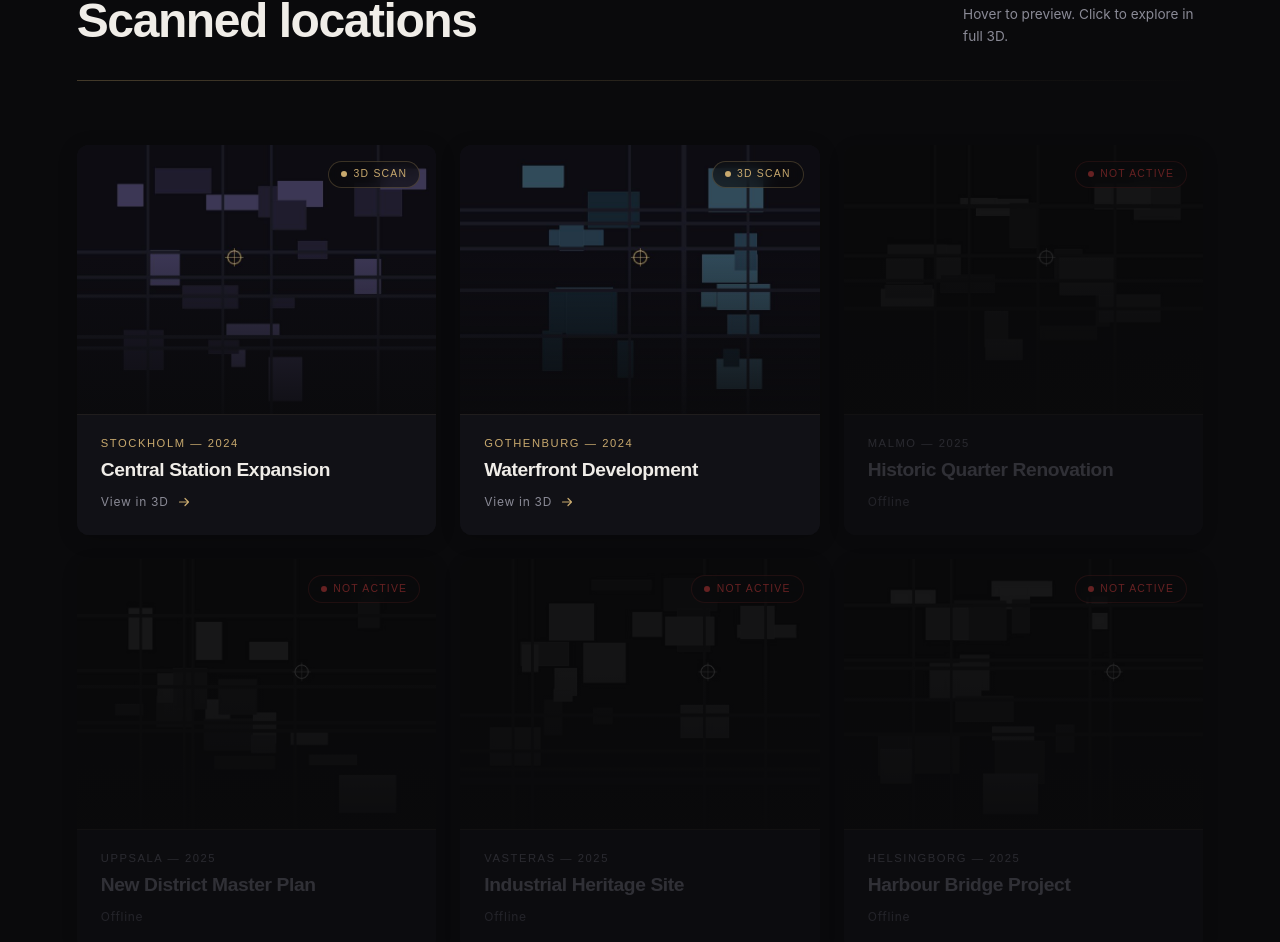
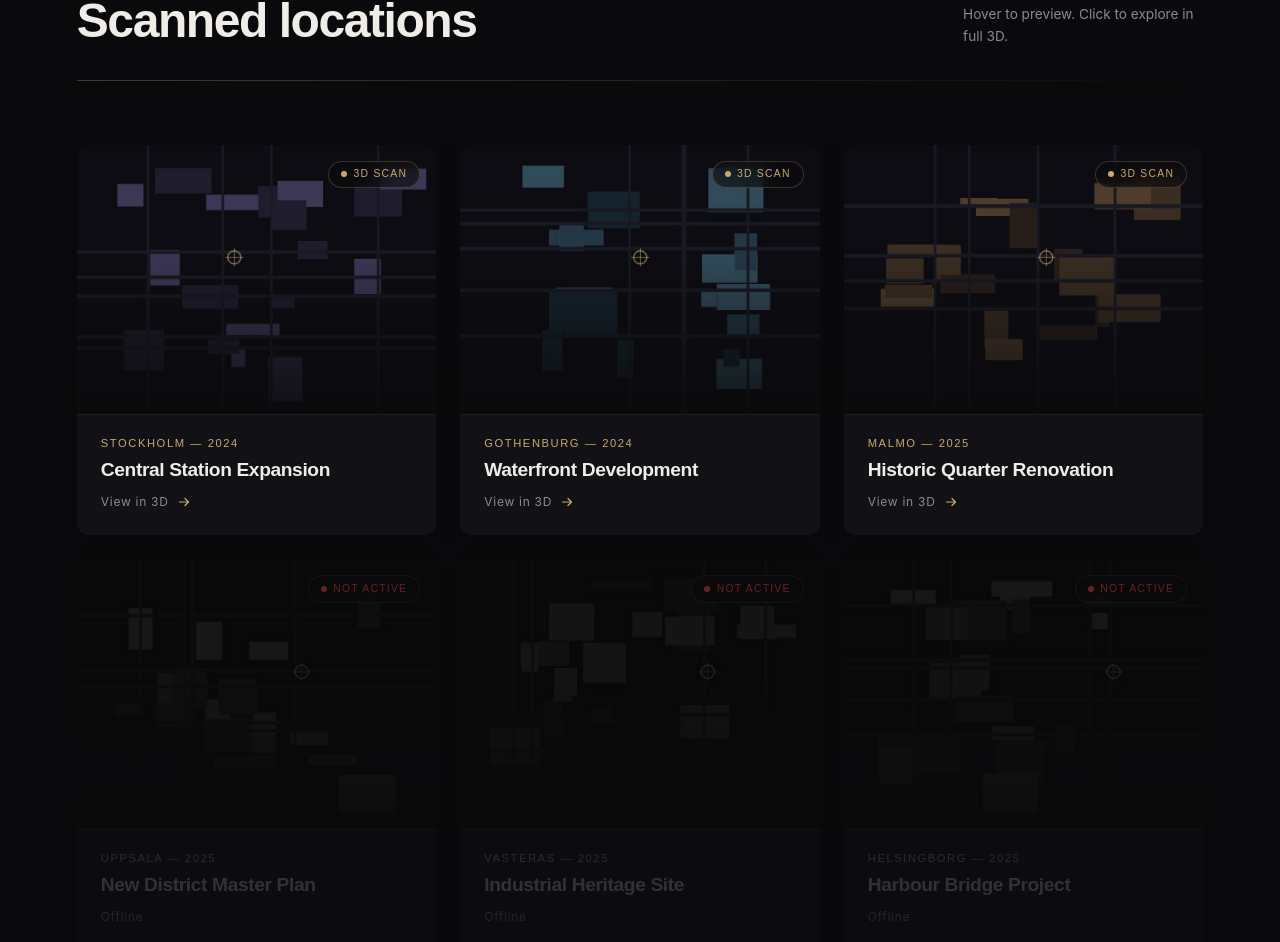
Before and after one commit to siblon06-source/GaussianWebsite, a Next.js app: page / in a window 1280 px wide. Shown: the part 934-1876 px from the top of the page. Built offline with nearby package versions, Linux system fonts and the light colour scheme.

Commit message:
Lagt till ett tredje 3D-scan

```diff
--- a/src/components/SplatCard.tsx
+++ b/src/components/SplatCard.tsx
@@ -15,7 +15,8 @@ interface SplatCardProps {
 // för att veta vilka id:n som faktiskt har en aktiv 3D-fil.
 const activeSplatUrls: Record<number, string> = {
   1: "https://dl.dropboxusercontent.com/scl/fi/bxept122250lt1h6drdpo/splat1.splat?rlkey=0asjiet4wihak3fjrx78vsagd&raw=1",
-  2: "https://dl.dropboxusercontent.com/scl/fi/rg4e6alq7sj9bx8py96ah/splat2.splat?rlkey=zrqk89869k92uq8drqwxpyhak&raw=1"
+  2: "https://dl.dropboxusercontent.com/scl/fi/rg4e6alq7sj9bx8py96ah/splat2.splat?rlkey=zrqk89869k92uq8drqwxpyhak&raw=1",
+  3: "https://www.dropbox.com/scl/fi/j3x2z72wwm3n6kfmbg4e7/splat3?rlkey=rme7dhyfnhntt8itlphxyy25y&st=04cu7jwt&raw=1"
   // Om du lägger till kort 3, 4, 5 osv. i framtiden men inte lägger till en länk här, blir de automatiskt "Not Active".
 };
 
```
